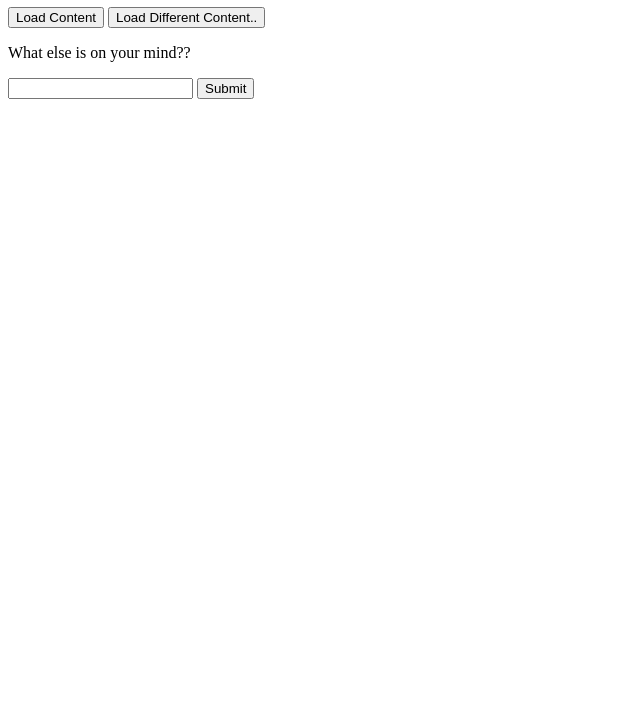
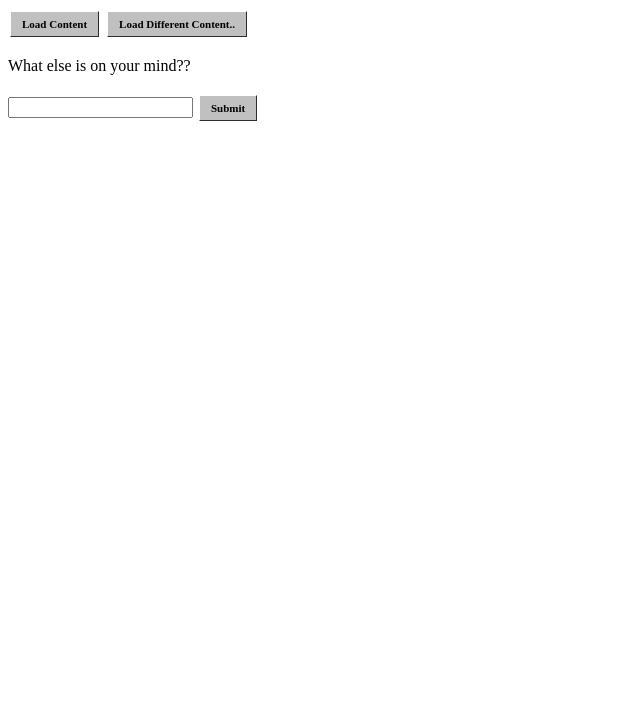
Before and after one commit to lrav35/me, a website: page public/index.html in a window 1280 px wide. Shown: the part 73-800 px from the top of the page, without its empty margins (0-640 px from the left). Drawn offline with Linux system fonts and the light colour scheme.

Commit message:
really cool css changes

```diff
--- a/public/index.html
+++ b/public/index.html
@@ -4,6 +4,7 @@
 <head>
 	<meta charset="UTF-8">
 	<meta name="viewport" content="width=device-width, initial-scale=1.0">
+	<link rel="stylesheet" href="styles.css">
 	<script src="htmx/htmx.min.js"></script>
 	<title>Hello World</title>
 
--- /dev/null
+++ b/public/styles.css
@@ -0,0 +1,25 @@
+button {
+    padding: 6px 11px; /* Some padding */
+    text-decoration: none; /* Remove underline */
+    display: inline-block; /* Get the elements to line up correctly */
+    margin: 4px 2px; /* Add some margins */
+    cursor: pointer; /* Add a pointer cursor on hover */
+    transition: background-color 0.3s ease; /* Smooth transition for hover effects */
+    /*position:absolute;
+    right:3px;
+    top:3px;*/
+    font-family:"MS Sans Serif";
+    /* margin:2px 2px 2px 0; */
+    /* float:right; */
+    background:#C0C0C0;
+    border-width:1px;
+    border-color:#FFFFFF #808080 #808080 #FFFFFF;
+    /* padding:0; */
+    font-size:11px;
+    font-weight:bold;
+    text-align:center;
+}
+
+button:hover {
+    background-color: #b0b0b0; /* Darker green on hover */
+}
```
